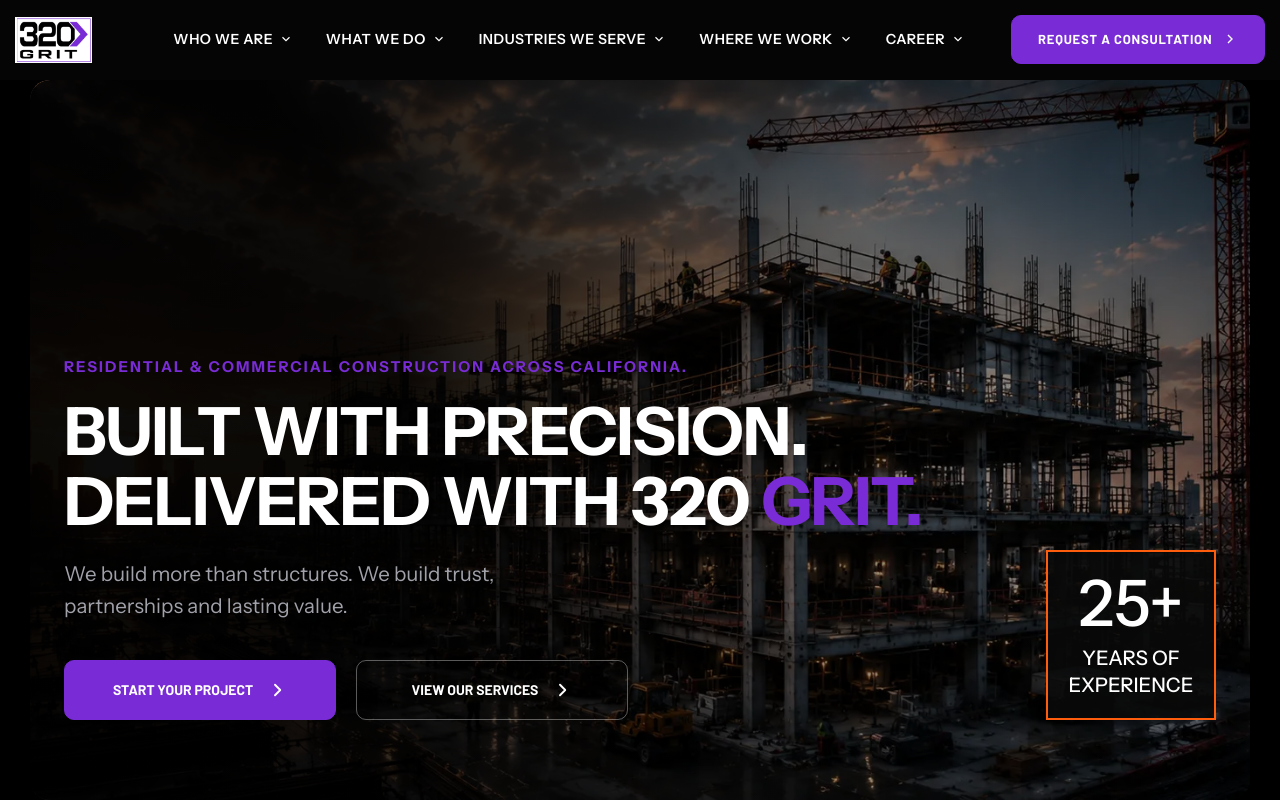
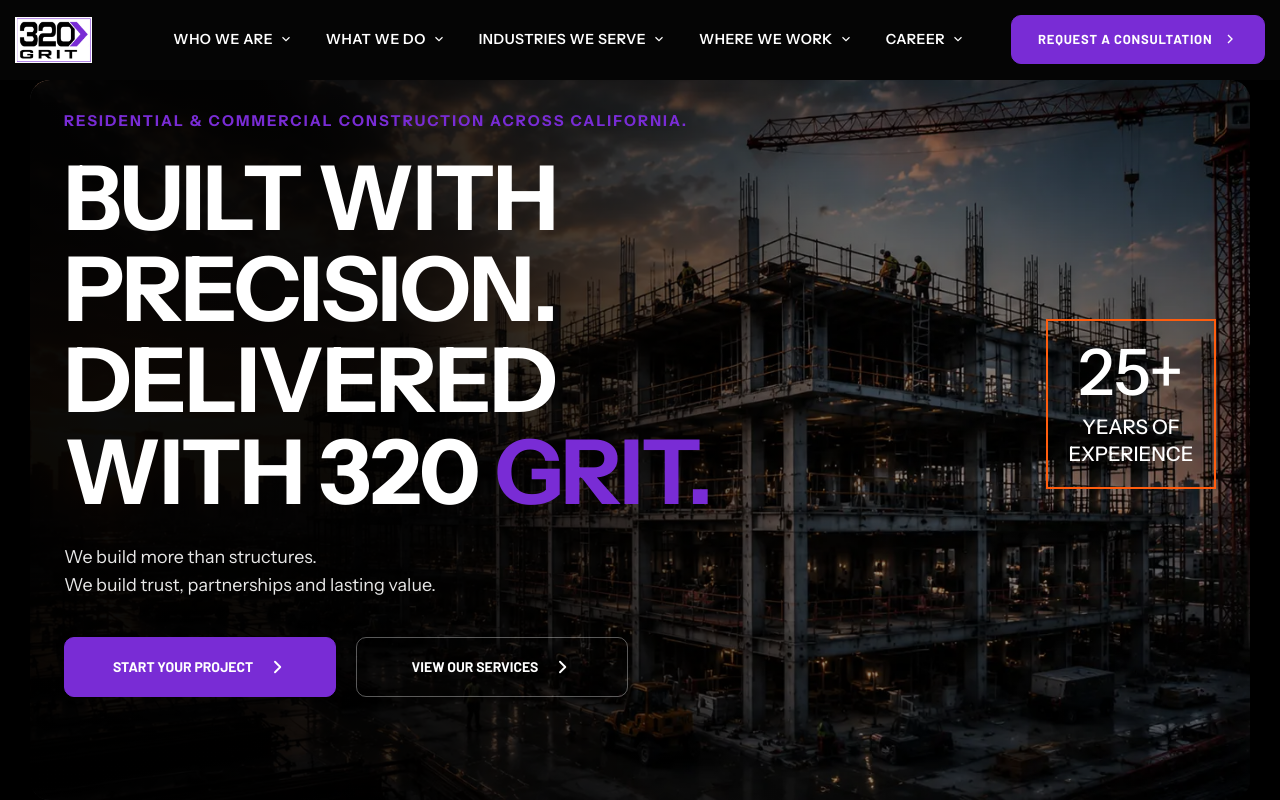
Before and after one commit to TaimoorWajid/website-320grit-angular, an Angular app: page / in a window 1280 px wide. Shown: the top 800 px of the page. Built offline with nearby package versions, Linux system fonts and the light colour scheme.

Commit message:
Fix hero section to match staging exactly

```diff
--- a/src/app/features/home/components/home-hero/home-hero.component.html
+++ b/src/app/features/home/components/home-hero/home-hero.component.html
@@ -11,8 +11,8 @@
   <div class="home-hero__inner grit-container">
     <div class="home-hero__content">
       <h5 class="home-hero__kicker"><strong>RESIDENTIAL &amp; COMMERCIAL CONSTRUCTION ACROSS CALIFORNIA.</strong></h5>
-      <h1 class="home-hero__title">BUILT WITH PRECISION.<br />DELIVERED WITH 320 <span>GRIT.</span></h1>
-      <p class="home-hero__sub">We build more than structures. We build trust, partnerships and lasting value.</p>
+      <h1 class="home-hero__title">BUILT WITH<br />PRECISION.<br />DELIVERED<br />WITH 320 <span>GRIT.</span></h1>
+      <p class="home-hero__sub">We build more than structures.<br />We build trust, partnerships and lasting value.</p>
       <div class="btn-group-320">
         <a class="btn-320 btn-primary grit-magnetic" href="#contact-form" (click)="goTo('#contact-form', $event)">
           <span>START YOUR PROJECT</span>
--- a/src/app/features/home/components/home-hero/home-hero.component.scss
+++ b/src/app/features/home/components/home-hero/home-hero.component.scss
@@ -5,7 +5,7 @@
   min-height: 100vh;
   min-height: 100svh;
   display: flex;
-  align-items: flex-end;
+  align-items: flex-start;
   overflow: hidden;
   background: #000;
 }
@@ -33,10 +33,11 @@
   z-index: 2;
   display: grid;
   grid-template-columns: 1fr auto;
-  align-items: end;
+  align-items: center;
   gap: 3rem;
   width: 100%;
-  padding-bottom: clamp(4rem, 10vh, 7rem);
+  padding-top: clamp(7rem, 14vh, 10rem);
+  padding-bottom: 2rem;
 }
 
 .home-hero__kicker {
@@ -51,12 +52,13 @@
 }
 
 .home-hero__title {
-  font-size: clamp(2.6rem, 5.2vw, 4.6rem);
+  font-size: clamp(3rem, 7vw, 6.25rem);
   font-weight: 800;
-  line-height: 1.04;
+  line-height: 1.02;
   letter-spacing: -0.015em;
   color: #fff;
-  margin-bottom: 1.4rem;
+  margin-bottom: 1.6rem;
+  text-transform: uppercase;
 }
 
 .home-hero__title span {
@@ -64,9 +66,9 @@
 }
 
 .home-hero__sub {
-  font-size: clamp(1.05rem, 1.6vw, 1.3rem);
+  font-size: clamp(1.05rem, 1.4vw, 1.15rem);
   line-height: 1.55;
-  color: var(--grit-text-secondary);
+  color: #e8e8e8;
   max-width: 34rem;
   margin-bottom: 2.4rem;
 }
@@ -79,7 +81,7 @@
   flex-direction: column;
   justify-content: center;
   align-items: center;
-  background: rgba(10, 10, 10, 0.85);
+  background: transparent;
   border: 2px solid var(--grit-accent-orange);
   text-align: center;
 }
@@ -114,9 +116,13 @@
     align-items: center;
   }
   .home-hero__inner {
+    padding-top: 6rem;
     padding-bottom: 0;
   }
   .home-hero__kicker {
     font-size: 13px;
   }
+  .home-hero__title {
+    font-size: clamp(2.4rem, 11vw, 3.5rem);
+  }
 }
```
